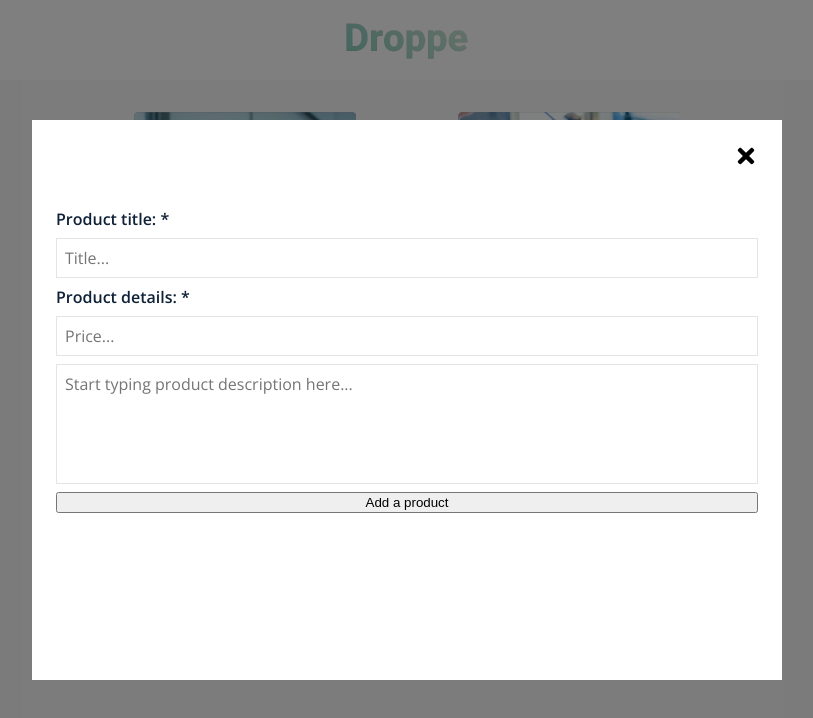
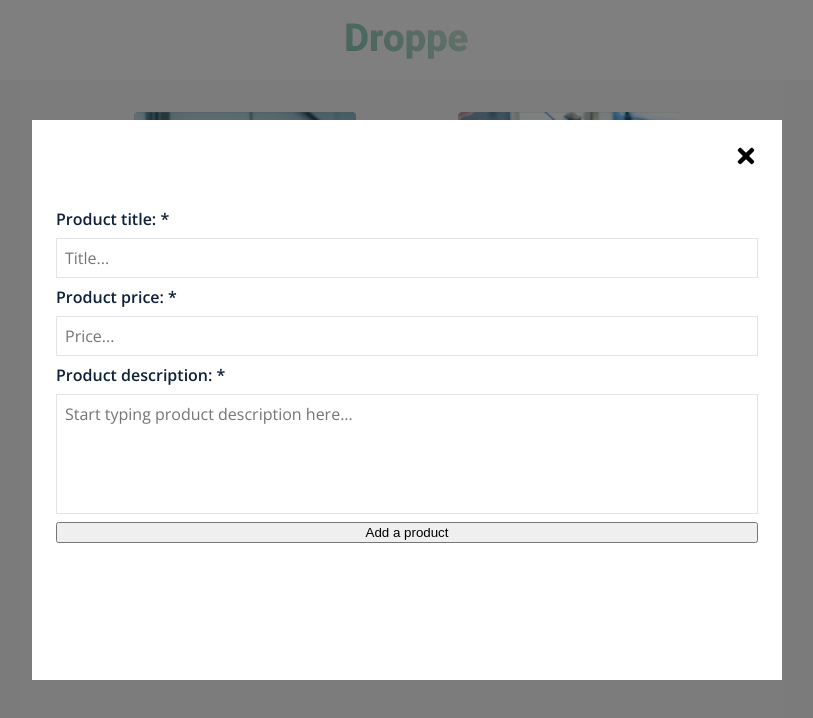
Before and after one commit to webbenoy/tehtava_refactor, a React (Create React App) app: page / in a window 1280 px wide. Both pictures are taken after a click on the button "Send product proposal". Shown: the top 718 px of the page, without its empty margins (233-1046 px from the left). Built offline with nearby package versions, Linux system fonts and the light colour scheme; no server answers; a web font is replaced by a local one.

Commit message:
Added tests and small component fixes

```diff
--- a/src/components/elements/addProductForm/index.tsx
+++ b/src/components/elements/addProductForm/index.tsx
@@ -1,5 +1,4 @@
 import React, {FC, useState, FormEvent, ChangeEvent} from "react";
-import { Button } from "../../base/button";
 import styles from "./addProductForm.module.css";
 
 interface IFormProps {
@@ -60,32 +59,42 @@
 			description,
 			price,
 		});
+
 		resetValues();
   	};
 
   return (
-    <form className={styles.form} onSubmit={(event) => handleSubmit(event)}>
-      <span className={styles.label}>Product title: *</span>
+    <form
+		className={styles.form}
+		onSubmit={handleSubmit}
+		>
+      <label className={styles.label} htmlFor="title">Product title: *</label>
 
       <input
         placeholder="Title..."
         value={title}
+		name="title"
+		id="title"
         className={styles.input}
 		onChange={handleTitleChange}
       />
 
-      <span className={styles.label}>Product details: *</span>
+      <label className={styles.label} htmlFor="price">Product price: *</label>
 
       <input
         placeholder="Price..."
         value={price}
+		name="price"
+		id="price"
         className={styles.input}
 		onChange={handlePriceChange}
       />
-
+	<label className={styles.label} htmlFor="description">Product description: *</label>
       <textarea
         placeholder="Start typing product description here..."
         value={description}
+		name="description"
+		id="description"
         className={styles.textarea}
 		onChange={handleDescriptionChange}
       />
--- a/src/components/elements/productCard/index.tsx
+++ b/src/components/elements/productCard/index.tsx
@@ -14,6 +14,7 @@
     }
 
     // Problem: Now product title can be too long, I just put overflowX as fix now
+    // TODO: Remove inline styles and fix css
     return (
       <span className={styles.productClass} style={{display: 'inline-block', overflowX: 'scroll', float: 'none', clear: 'both'}}>
         <span className={styles['product-title']} style={{overflowX: 'hidden'}}>{product.title}</span>
@@ -30,7 +31,7 @@
 
         <span className={styles['action_bar']} style={{display: 'table', width: "100%"}}>
           <button
-            className={`${styles.actionBarItem} ${
+              className={`${styles.actionBarItem} ${
               product.isFav ? "active" : ""
             }`}
             onClick={toggleFavorite}
--- a/src/index.tsx
+++ b/src/index.tsx
@@ -1,5 +1,5 @@
-import * as React from "react";
-import ReactDOM from "react-dom";
+import React from "react";
+import { createRoot } from 'react-dom/client';
 import Modal from "react-modal"
 import { BrowserRouter, Routes, Route } from "react-router-dom";
 import "./index.css";
@@ -10,7 +10,10 @@
 Modal.setAppElement("#root")
 
 /** TODO: Implement 404 route to catch all */
-ReactDOM.render(
+const rootElement = document.getElementById("root");
+if (rootElement) {
+	const root = createRoot(rootElement);
+	root.render(
 		<React.StrictMode>
 			<BrowserRouter>
 				<Routes>
@@ -19,9 +22,9 @@
 					</Route>
 				</Routes>
 			</BrowserRouter>
-  </React.StrictMode>,
-  document.getElementById("root") as HTMLElement
+  		</React.StrictMode>
 	);
+}
 
 // If you want your app to work offline and load faster, you can change
 // unregister() to register() below. Note this comes with some pitfalls.
--- a/src/pages/shop.tsx
+++ b/src/pages/shop.tsx
@@ -1,4 +1,4 @@
-import React, {FC, useEffect, useState} from "react";
+import React, {FC, useEffect, useState, Fragment} from "react";
 import {IProduct} from "src/interfaces/product";
 import lodash from 'lodash';
 import Modal from "react-modal";
@@ -78,7 +78,7 @@
 	}
 
 	return (
-		<React.Fragment>
+		<Fragment>
 			<>
 				<span
 					className={['container', styles.main].join(' ')}
@@ -121,6 +121,6 @@
 					</div>
 				</Modal>
 			</>
-		</React.Fragment>
+		</Fragment>
 	)
 }
```
Also changed, not shown: package.json (+8 -8 lines), 2 other files (tests, documents, lock files or other folders). Lines whose indentation alone changed are shown as unchanged.
